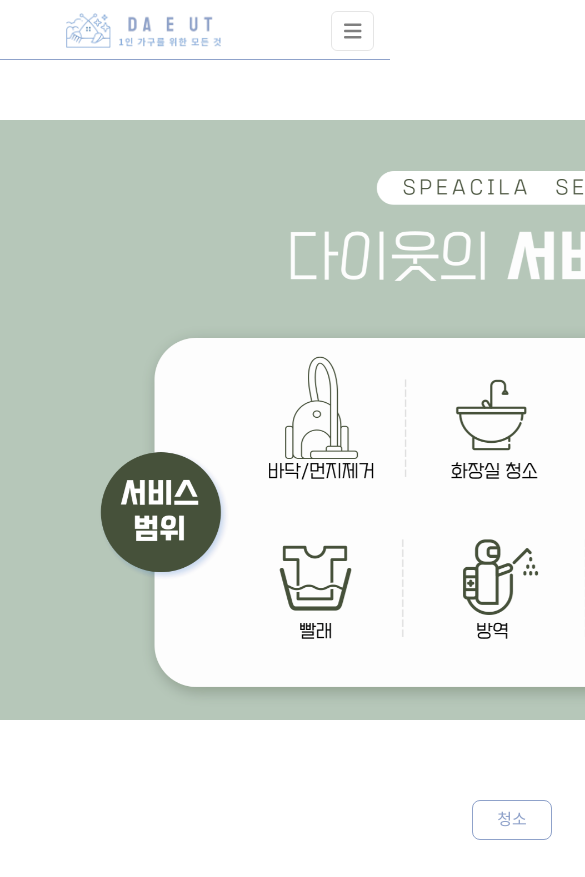
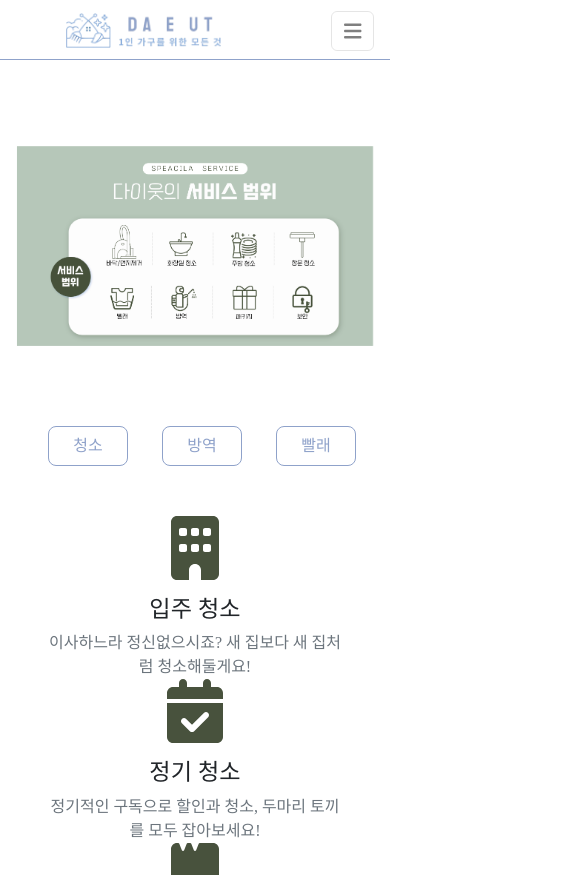
Before and after one commit to JongsikLEE01/DaEut_React, a React (Create React App) app in the folder client/: page / in a window 390 px wide. Shown: the top 877 px of the page, 585 px wide, since content can reach past the window. Built offline with nearby package versions, Linux system fonts and the light colour scheme; no server answers; a web font is replaced by a local one.

Commit message:
메인끝

```diff
--- a/client/src/components/index/Home.jsx
+++ b/client/src/components/index/Home.jsx
@@ -92,16 +92,16 @@
   return (
     <>
       <div className="weather">
-        <FontAwesomeIcon icon={weather.iconClass} className="weatherIcon" />
+        <FontAwesomeIcon icon={weather.iconClass} className="weatherIcon mt-5 " />
         <div className="weatherText">
-          <div className="weatherData">
+          <div className="weatherData mt-4">
             <div className="temp_min">{weather.temp_min}</div>
             <div className="temp_max">{weather.temp_max}</div>
             <div className="humidity">{weather.humidity}</div>
             <div className="wind">{weather.wind}</div>
             <div className="cloud">{weather.cloud}</div>
           </div>
-          <div className="myWeather">
+          <div className="myWeather mt-3">
             <div className="current_temp">{weather.temp}</div>
             <div className="weather_description">{weather.weatherDescription}</div>
             <div className="city">{weather.city}</div>
--- a/client/src/components/index/Slide.jsx
+++ b/client/src/components/index/Slide.jsx
@@ -2,6 +2,7 @@
 import { Swiper, SwiperSlide } from 'swiper/react';
 import { Autoplay, Pagination } from 'swiper/modules';
 import 'swiper/css';
+import './css/Slide.css'
 
 const Slide = () => {
   return (
@@ -16,13 +17,13 @@
     >
       <div className='swiper-wrapper'>
         <SwiperSlide className='swiper-slide '>
-          <img className='mx-auto' src={`${process.env.PUBLIC_URL}/img/slide01.png`} alt="" style={{ maxWidth: '100%', maxHeight: '600px' }} />
+          <img className='imgSlide' src={`${process.env.PUBLIC_URL}/img/slide01.png`} alt="" style={{ maxWidth: '100%', maxHeight: '600px' }} />
         </SwiperSlide>
-        <SwiperSlide>
-          <img className='mx-auto' src={`${process.env.PUBLIC_URL}/img/slide02.png`} alt="" style={{ maxWidth: '100%', maxHeight: '600px' }} />
+        <SwiperSlide className='swiper-slide '>
+          <img className='imgSlide' src={`${process.env.PUBLIC_URL}/img/slide02.png`} alt="" style={{ maxWidth: '100%', maxHeight: '600px' }} />
         </SwiperSlide>
-        <SwiperSlide>
-          <img className='mx-auto'  src={`${process.env.PUBLIC_URL}/img/slide03.png`} alt="" style={{ maxWidth: '100%', maxHeight: '600px' }} />
+        <SwiperSlide className='swiper-slide '>
+          <img className='imgSlide'  src={`${process.env.PUBLIC_URL}/img/slide03.png`} alt="" style={{ maxWidth: '100%', maxHeight: '600px' }} />
         </SwiperSlide>
       </div>
     </Swiper>
--- a/client/src/components/index/css/Home.css
+++ b/client/src/components/index/css/Home.css
@@ -2,51 +2,51 @@
 /* 날씨 */
 .weather {
   background-color: #fff;
-  padding: 40px;
+  padding: 2.5em; /* 40px -> 2.5em */
   color: #48523D;
   display: flex;
   justify-content: space-around;
   text-align: right;
 }
 
-.weather .weatherIcon {
+.weatherIcon {
+  font-size: 5em;
+  color: #8FA2CA;
+}
+
+.weatherText {
+  display: flex;
+  flex-direction: row-reverse;
+}
+
+.weather .weatherData {
+  margin: -0.3125em 0 0 3.75em; /* -5px 0 0 60px -> -0.3125em 0 0 3.75em */
+  font-size: 1em;
+}
+
+.weather .myWeather .current_temp {
   font-size: 3em;
   color: #8FA2CA;
 }
 
-.weatherText{
-  display: flex;
-  flex-direction: row-reverse;
-}
-
-.weather .weatherData {
-  margin: -5px 0px 0px 60px;
+.weather .myWeather .weather_description {
   font-size: 1.5em;
 }
 
-.weather .myWeather .current_temp {
-  font-size: 50pt;
-  color: #8FA2CA;
-}
-
-.weather .myWeather .weather_description {
-  font-size: 20pt;
-}
-
 .weather .myWeather .city {
-  font-size: 13pt;
+  font-size: 1em;
 }
 
 /* 미디어 쿼리를 사용하여 반응형 스타일 적용 */
 @media (max-width: 1400px) {
   .weather {
-      padding: 30px;
+    padding: 1.875em; /* 30px -> 1.875em */
   }
 }
 
 @media (max-width: 1200px) {
   .weather {
-      padding: 20px;
+    padding: 1.25em; /* 20px -> 1.25em */
   }
 }
 
@@ -55,12 +55,13 @@
     flex-direction: column;
     align-items: center;
     height: auto;
-      padding: 20px;
+    padding: 1.25em; /* 20px -> 1.25em */
+    text-align: center;
   }
 
   .weather .weatherIcon,
   .weather .weatherData {
-      margin: 10px 0;
+    margin: 0.625em 0; /* 10px 0 -> 0.625em 0 */
   }
 
   .weather .weatherText {
@@ -82,19 +83,19 @@
   }
 
   .weather .weatherData {
-      font-size: 10pt;
+    font-size: 0.625em; /* 10pt -> 0.625em */
   }
 
   .weather .myWeather .current_temp {
-      font-size: 40pt;
+    font-size: 2.5em; /* 40pt -> 2.5em */
   }
 
   .weather .myWeather .weather_description {
-      font-size: 18pt;
+    font-size: 1.125em; /* 18pt -> 1.125em */
   }
 
   .weather .myWeather .city {
-      font-size: 12pt;
+    font-size: 0.75em; /* 12pt -> 0.75em */
   }
 }
 
@@ -104,72 +105,24 @@
   }
 
   .weather .weatherData {
-      font-size: 9pt;
+    font-size: 0.5625em; /* 9pt -> 0.5625em */
   }
 
   .weather .myWeather .current_temp {
-      font-size: 30pt;
+    font-size: 1.875em; /* 30pt -> 1.875em */
   }
 
   .weather .myWeather .weather_description {
-      font-size: 16pt;
+    font-size: 1em; /* 16pt -> 1em */
   }
 
   .weather .myWeather .city {
-      font-size: 11pt;
-  }
-}
-
-/* 슬라이드 */
-.swiper-container {
-    width: 100%;
-    height: auto;
-}
-.swiper-container .img{
-    /* width: 100%; */
-    height: 600px;
-}
-.swiper-container-wrapper{
-  text-align: center;
-}
-/* 반응형 */
-@media (max-width: 575.98px) {
-  .swiper-container .img {
-      height: 200px;
-  }
-}
-@media (min-width: 576px) and (max-width: 767.98px) {
-  .swiper-container .img {
-      height: 300px;
-  }
-}
-@media (min-width: 768px) and (max-width: 991.98px) {
-  .swiper-container .img {
-      height: 400px;
-  }
-}
-@media (min-width: 992px) and (max-width: 1199.98px) {
-  .swiper-container .img {
-      height: 500px;
-  }
-}
-@media (min-width: 1200px) and (max-width: 1399.98px) {
-  .swiper-container .img {
-      height: 600px;
-  }
-}
-@media (min-width: 1400px) {
-  .swiper-container .img {
-      height: 700px;
-  }
-}
+    font-size: 0.6875em; /* 11pt -> 0.6875em */
+  }
+}
+
+
 /* 컨텐츠 */
-*,
-*::before,
-*::after {
-  box-sizing: border-box;
-}
-
 @media (prefers-reduced-motion: no-preference) {
   :root {
     scroll-behavior: smooth;
@@ -177,17 +130,8 @@
 }
 
 .index-body {
-  margin: 0;
-  font-family: var(--bs-body-font-family);
-  font-size: var(--bs-body-font-size);
-  font-weight: var(--bs-body-font-weight);
-  line-height: var(--bs-body-line-height);
-  color: var(--bs-body-color);
-  text-align: var(--bs-body-text-align);
-  background-color: var(--bs-body-bg);
-  -webkit-text-size-adjust: 100%;
-  -webkit-tap-highlight-color: rgba(0, 0, 0, 0);
-  width: 1280px; /* 가로 1280px 설정 */
+  max-width: 1280px; /* 최대 너비를 1280px로 설정 */
+  width: 100%;
   height: auto;
   margin: 0 auto; /* 페이지를 가운데 정렬 */
 }
--- /dev/null
+++ b/client/src/components/index/css/Slide.css
@@ -0,0 +1,45 @@
+/* 슬라이드 */
+.swiper {
+    width: 100%;
+    height: auto;
+}
+.imgSlide{
+    height: 600px;
+}
+
+.swiper-wrapper{
+  text-align: center;
+  align-items: center;
+}
+
+/* 반응형 */
+@media (max-width: 575.98px) {
+  .swiper-container, .imgSlide {
+      height: 200px;
+  }
+}
+@media (min-width: 576px) and (max-width: 767.98px) {
+  .swiper-container, .imgSlide {
+      height: 300px;
+  }
+}
+@media (min-width: 768px) and (max-width: 991.98px) {
+  .swiper-container, .imgSlide {
+      height: 400px;
+  }
+}
+@media (min-width: 992px) and (max-width: 1199.98px) {
+  .swiper-container, .imgSlide {
+      height: 500px;
+  }
+}
+@media (min-width: 1200px) and (max-width: 1399.98px) {
+  .swiper-container, .imgSlide {
+      height: 600px;
+  }
+}
+@media (min-width: 1400px) {
+  .swiper-container, .imgSlide {
+      height: 700px;
+  }
+}
```
Lines whose indentation alone changed are shown as unchanged.
